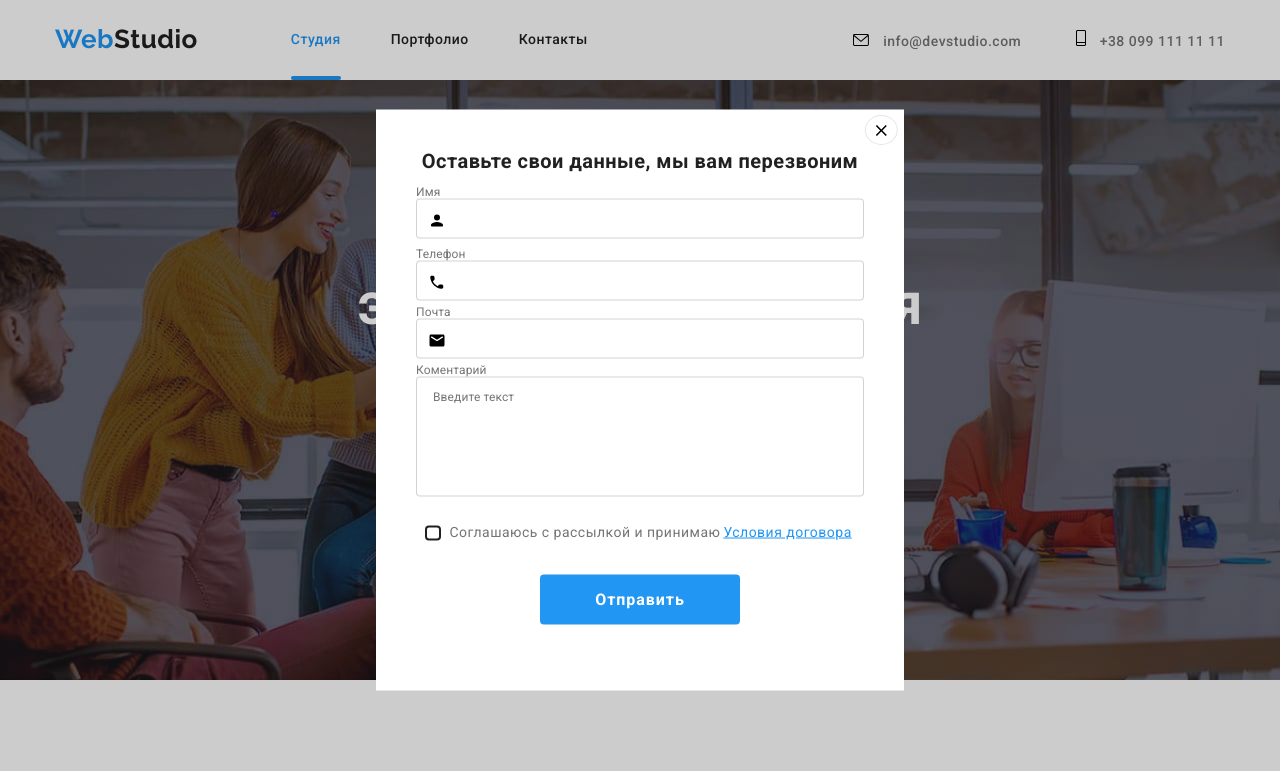
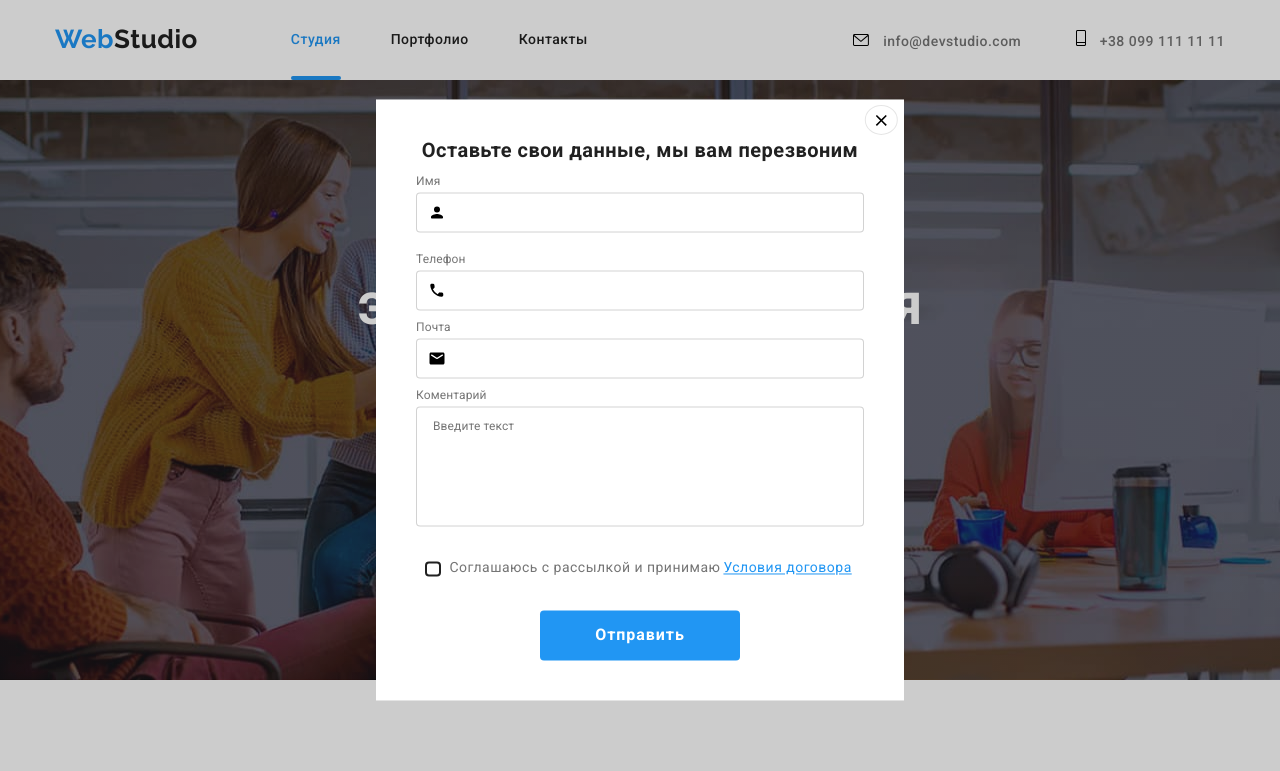
Before and after one commit to Oksana-94/goit-markup-hw-06, a plain HTML site: page index.html in a window 1280 px wide. Both pictures are taken after a click on the button "Заказать услугу". Shown: the top 771 px of the page. Drawn offline with nearby package versions, Linux system fonts and the light colour scheme.

Commit message:
добавляет отступы

```diff
--- a/css/styles.css
+++ b/css/styles.css
@@ -210,9 +210,6 @@ ul {
   margin-bottom: 10px;
 }
 
-.group {
-}
-
 .group-title {
   margin-bottom: 12px;
   font-weight: 700;
@@ -223,11 +220,8 @@ ul {
   color: var(--primary-text-color);
 }
 
-.form-field {
+.form-label {
   margin-bottom: 4px;
-}
-
-.form-label {
   font-size: 12px;
   line-height: 1.17;
   letter-spacing: 0.01em;
@@ -242,9 +236,15 @@ ul {
   padding-left: 42px;
   border-radius: 4px;
   border: 1px solid rgba(33, 33, 33, 0.2);
+
+  transition: outline 250ms cubic-bezier(0.4, 0, 0.2, 1),
+  border 250ms cubic-bezier(0.4, 0, 0.2, 1);
+  ;
 }
 
+.form-input:hover,
 .form-input:focus,
+.comment:hover,
 .comment:focus {
   outline: transparent;
   border: 1px solid var(--accent-color);
@@ -254,12 +254,16 @@ ul {
   position: absolute;
   top: 50%;
   left: 12px;
+
+  transition: fill 250ms cubic-bezier(0.4, 0, 0.2, 1);
 }
 
+.icon:hover,
+.icon:focus,
+.form-input:hover + .icon,
 .form-input:focus + .icon {
   fill: var(--accent-color);
 }
-
 
 .form-field textarea {
   resize: none;
@@ -280,6 +284,9 @@ ul {
   line-height: 1.17;
   letter-spacing: 0.01em;
   color: rgba(117, 117, 117, 0.5);
+
+  transition: outline 250ms cubic-bezier(0.4, 0, 0.2, 1),
+  border 250ms cubic-bezier(0.4, 0, 0.2, 1);
 }
 
 .form-field input::placeholder {
```
